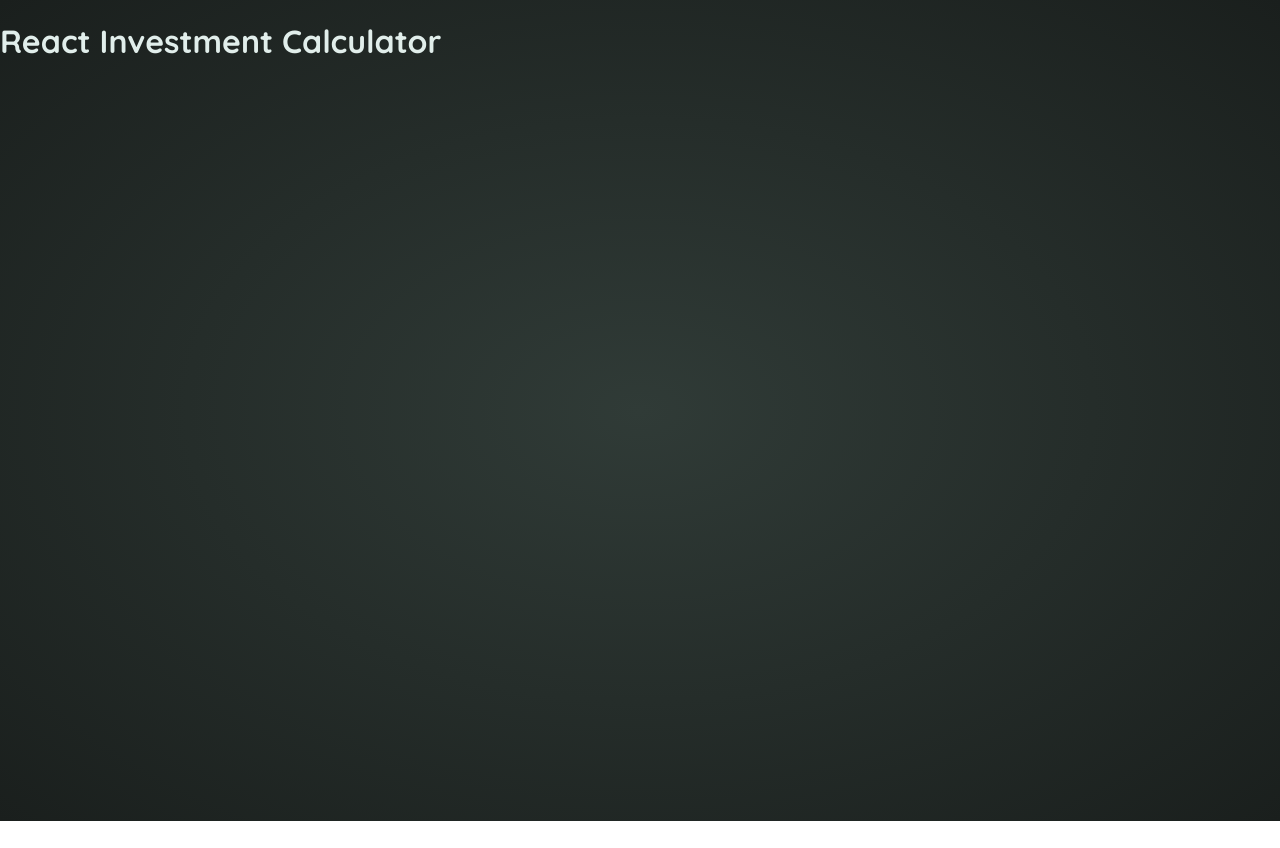
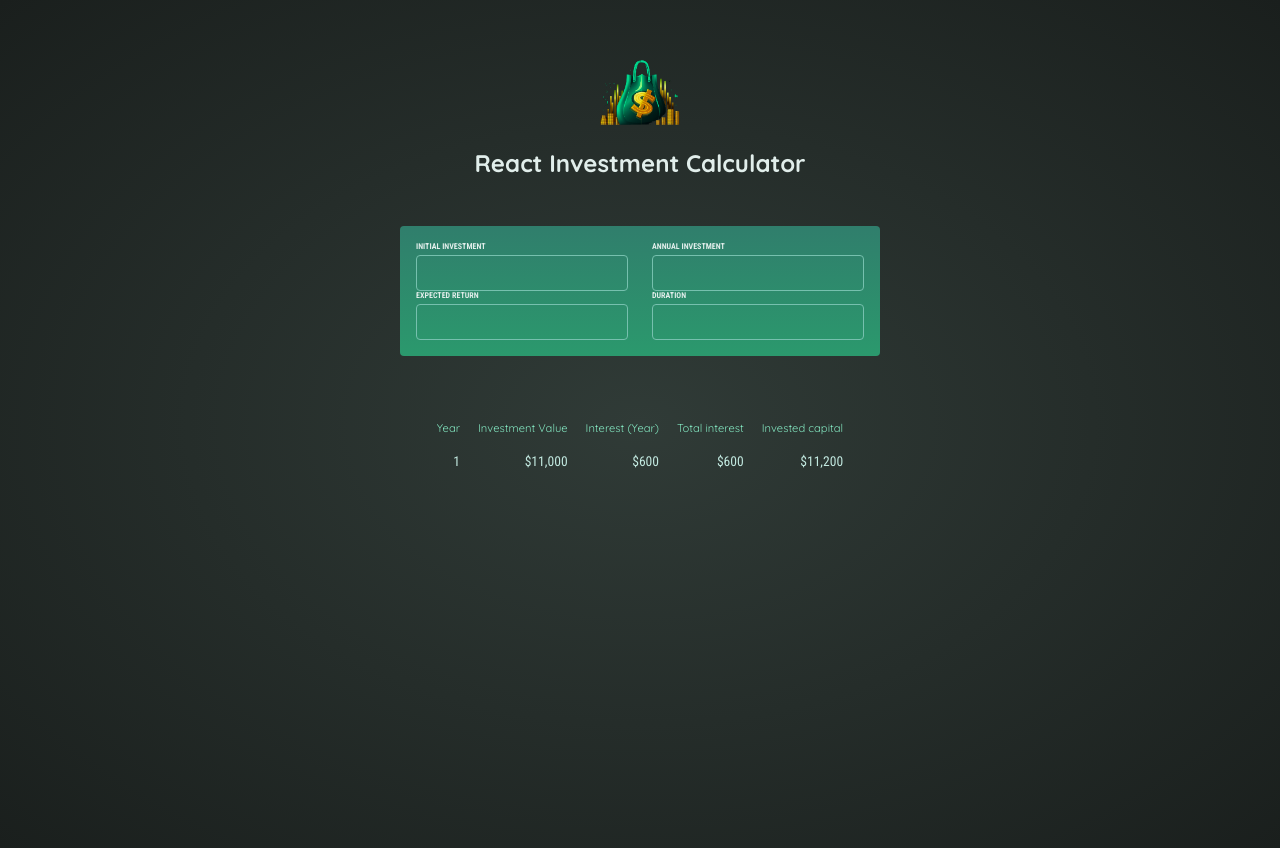
Before and after one commit to AnonimKoala/Learning-React, a React (Vite) app in the folder investment-calculator/: page / in a window 1280 px wide. Before the commit the page ends 821 px from the top, so only its background shows below. Built offline with nearby package versions, Linux system fonts and the light colour scheme.

Commit message:
html structure

```diff
--- a/investment-calculator/src/App.jsx
+++ b/investment-calculator/src/App.jsx
@@ -1,7 +1,55 @@
 function App() {
-  return (
-    <h1>React Investment Calculator</h1>
-  )
+    return (<main>
+        <header id="header">
+            <img src="src/assets/investment-calculator-logo.png" alt="logo"/>
+            <h1>React Investment Calculator</h1>
+        </header>
+        <div id="user-input">
+            <div className="input-group">
+                <div>
+                    <label htmlFor="init-investment">INITIAL INVESTMENT</label>
+                    <input type="number" id="init-investment"/>
+                </div>
+                <div>
+                    <label htmlFor="annual-investment">ANNUAL INVESTMENT</label>
+                    <input type="number" id="annual-investment"/>
+                </div>
+            </div>
+
+            <div className="input-group">
+                <div>
+                    <label htmlFor="expected-return">EXPECTED RETURN</label>
+                    <input type="number" id="expected-return"/>
+                </div>
+                <div>
+                    <label htmlFor="duration">DURATION</label>
+                    <input type="number" id="duration"/>
+                </div>
+            </div>
+        </div>
+
+            <table id="result">
+                <thead>
+                <tr>
+                    <td>Year</td>
+                    <td>Investment Value</td>
+                    <td>Interest (Year)</td>
+                    <td>Total interest</td>
+                    <td>Invested capital</td>
+                </tr>
+                </thead>
+                <tbody>
+                    <tr>
+                        <td>1</td>
+                        <td>$11,000</td>
+                        <td>$600</td>
+                        <td>$600</td>
+                        <td>$11,200</td>
+                    </tr>
+                </tbody>
+            </table>
+
+    </main>);
 }
 
 export default App
```
